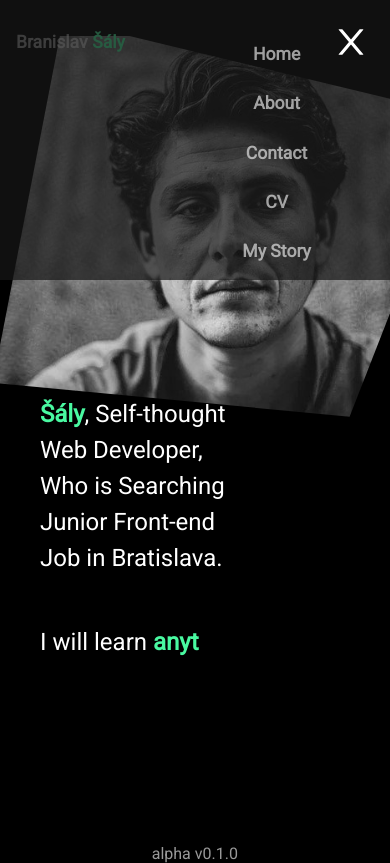
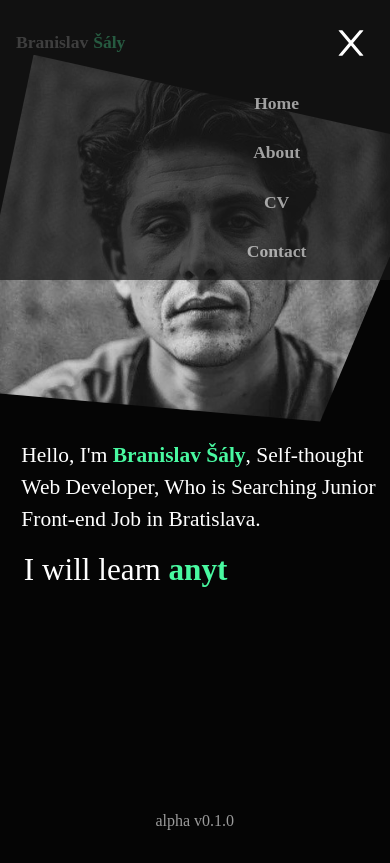
Before and after one commit to Derelyn/branosaly-web, a React (Create React App) app: page / in a window 390 px wide. Both pictures are taken after a click on the icon 350 px from the left and 42 px from the top of the page. Built offline with nearby package versions, Linux system fonts and the light colour scheme.

Commit message:
Homepage done

```diff
--- a/src/App.js
+++ b/src/App.js
@@ -5,6 +5,7 @@ import Footer from './components/Footer'
 function App() {
   return (
     <div className="App">
+      <link href="https://fonts.googleapis.com/css2?family=Roboto:wght@300;500&display=swap" rel="stylesheet"></link>
       <Navbar />
       <Frontpage />
       <Footer />
--- a/src/components/navbar/NavLinks.jsx
+++ b/src/components/navbar/NavLinks.jsx
@@ -8,9 +8,8 @@ const NavLinks = (props) => {
         <ul className="menu">
             <motion.li className='nav-li' initial={animationFrom} animate={animateTo} transition={{ delay: 0.05 }} onClick={() => props.isMobile && props.closeMobileMenu()}><a href="" className="nav-link">Home</a></motion.li>
             <motion.li className='nav-li' initial={animationFrom} animate={animateTo} transition={{ delay: 0.10 }} onClick={() => props.isMobile && props.closeMobileMenu()}><a href="" className="nav-link">About</a></motion.li>
-            <motion.li className='nav-li' initial={animationFrom} animate={animateTo} transition={{ delay: 0.15 }} onClick={() => props.isMobile && props.closeMobileMenu()}><a href="" className="nav-link">Contact</a></motion.li>
-            <motion.li className='nav-li' initial={animationFrom} animate={animateTo} transition={{ delay: 0.20 }} onClick={() => props.isMobile && props.closeMobileMenu()}><a href="" className="nav-link">CV</a></motion.li>
-            <motion.li className='nav-li' initial={animationFrom} animate={animateTo} transition={{ delay: 0.25 }} onClick={() => props.isMobile && props.closeMobileMenu()}><a href="" className="nav-link">My Story</a></motion.li>
+            <motion.li className='nav-li' initial={animationFrom} animate={animateTo} transition={{ delay: 0.15 }} onClick={() => props.isMobile && props.closeMobileMenu()}><a href="" className="nav-link">CV</a></motion.li>
+            <motion.li className='nav-li' initial={animationFrom} animate={animateTo} transition={{ delay: 0.20 }} onClick={() => props.isMobile && props.closeMobileMenu()}><a href="" className="nav-link">Contact</a></motion.li>
         </ul>
     );
 }
--- a/src/stylesheets/homepage.css
+++ b/src/stylesheets/homepage.css
@@ -40,14 +40,13 @@
 
 .typing-effect {
     position: relative;
-    bottom: 6vh;
+    bottom: 15vh;
     left: 25vw;
     display: flex;
     align-items: center;
     font-size: 5vw;
     color: white;
 }
-
 /* FOOTER */
 .footer{
     display: flex;
@@ -63,45 +62,69 @@
         overflow-x: hidden;
     }
     #mainphoto {
-        width: 100%;
-        height: 55vh;
-        display: flex;
+        width: 100vw;
+        height: auto;
     }
     #mainphoto img{
         width: 150vw;
-        height: 50vh;
+        height: auto;
         object-fit: contain;
         object-position: center;
-        bottom: 2rem;
         right: calc(20% + 1rem);
         left: auto;
+        right: 30vw;
+    }
+    .maintitle{
+        position: relative;
+        top: 4vh;
     }
     .maintitle h1{
-        font-size: 150%;
-        left: 1.5rem;
-        right: 1rem;
-        bottom: 6.5em;
+        font-size: 5.5vw;
+        left: 0.25em;
+        right: 1em;
+        bottom: 5vh;
+        max-width: calc(73vw + 5rem);
     }
     .typing-effect{
-        font-size: 1.5rem;
-        left: 1.5rem;
-        bottom: 6.5rem;
+        font-size: 8vw;
+        left: 0.25em;
+        bottom: 3vh;
     }
     .footer{
-        height: 0rem;
+        height: 2rem;
     }
 }
 
-@media (max-height: 750px){
+@media (min-height: 1000px) and (orientation: portrait){
+    body{
+        overflow-x: hidden;
+    }
+    #mainphoto img{
+        width: 120vw;
+        height: auto;
+        object-fit: contain;
+        object-position: center;
+        right: calc(20% + 1rem);
+        left: auto;
+        right: 15vw;
+    }
+    .maintitle{
+        position: relative;
+        top: 4vh;
+    }
     .maintitle h1{
-        font-size: 150%;
-        left: 1.5rem;
-        right: 1rem;
-        bottom: 6rem;
+        font-size: 5vw;
+        left: 0.25em;
+        right: 1em;
+        bottom: 5vh;
+        max-width: calc(73vw + 5rem);
     }
     .typing-effect{
-        font-size: 1.5rem;
-        left: 1.5rem;
-        bottom: 3.5rem;
+        font-size: 7vw;
+        left: 0.25em;
+        bottom: 3vh;
+    }
+    .footer{
+        height: 2rem;
     }
 }
--- a/src/stylesheets/navbar.css
+++ b/src/stylesheets/navbar.css
@@ -1,11 +1,10 @@
-@import url('https://fonts.googleapis.com/css2?family=Roboto&display=swap" rel="stylesheet');
-
 body, html{
     max-width: 100%;
+    height: 100%;
     overflow-x: hidden;
-    background-color: black;
+    background-color: rgb(5, 5, 5);
     color: rgba(255,255,255,0.6);
-    font-family: roboto;
+    /* font-family: Roboto, sans-serif; */
 }
 
 .navbar{
@@ -122,7 +121,7 @@ body, html{
     position: absolute;
     right: 5%;
     cursor: pointer;
-    z-index: 2;
+    z-index: 100;
   }
   .nav-links .menu{
     display: flex;
@@ -133,13 +132,14 @@ body, html{
     height: 17.5rem;
     padding-bottom: 1rem;
     background-color: rgba(24, 24, 24, 0.7);
-    z-index: 1;
   }
   .logo{
     padding-left: 1rem;
   }
   .navbar{
     padding-top: 2rem;
+    position: relative;
+    z-index: 98;
   }
   .menu .nav-li{
     padding: 0.6rem 0.5rem;
```
Also changed, not shown: 1 other file (tests, documents, lock files or other folders).
